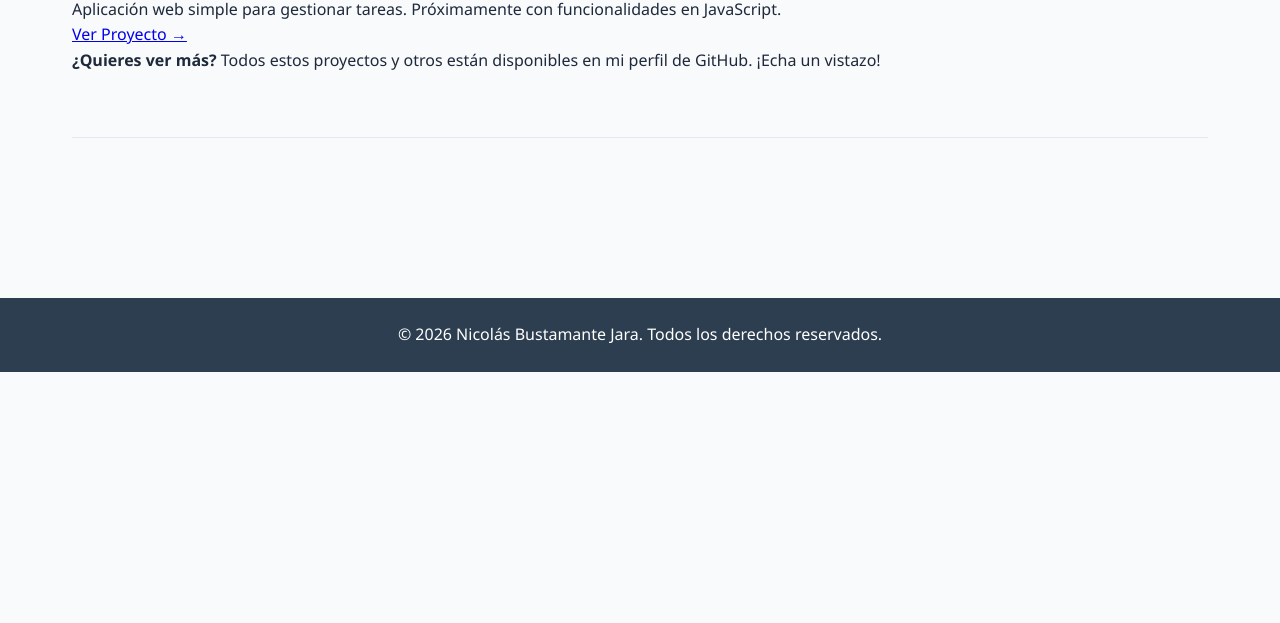
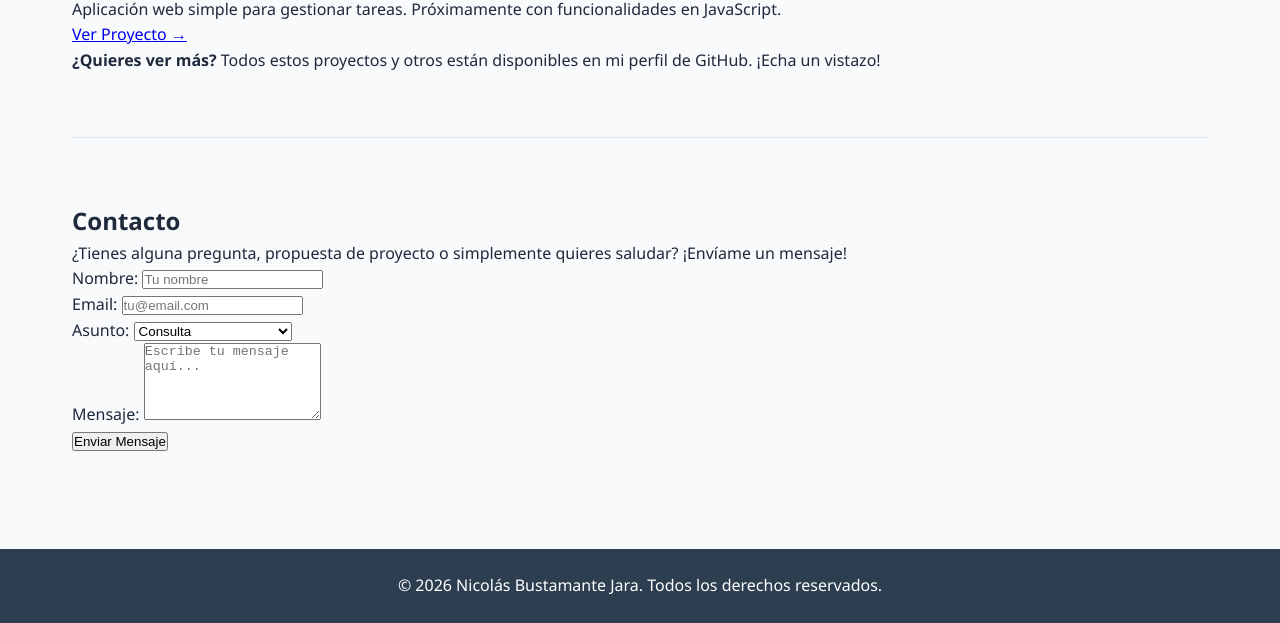
Before and after one commit to nicolas64615/Portafolio, a plain HTML site: page Evaluación 1/Portafolio/index.html in a window 1280 px wide. Shown: the part 1729-2352 px from the top of the page. Before the commit the page ends 2101 px from the top, so only its background shows below. Drawn offline with Linux system fonts and the light colour scheme.

Commit message:
feat: formulario de contacto y footer
Formulario completo (<form>, <input>, <select>,
<textarea>, <button>) y pie de página (<footer>).

```diff
--- a/Evaluación 1/Portafolio/index.html
+++ b/Evaluación 1/Portafolio/index.html
@@ -152,7 +152,36 @@
                 <p><strong>¿Quieres ver más?</strong> Todos estos proyectos y otros están disponibles en mi perfil de GitHub. ¡Echa un vistazo!</p>
             </aside>
         </section>
-        <section id="contacto" class="seccion"></section>
+                <!-- SECCIÓN CONTACTO -->
+        <section id="contacto" class="seccion">
+            <h2 class="seccion__titulo">Contacto</h2>
+            <div class="contacto__contenedor">
+                <p class="contacto__descripcion">¿Tienes alguna pregunta, propuesta de proyecto o simplemente quieres saludar? ¡Envíame un mensaje!</p>
+                <form action="#" method="post" class="formulario">
+                    <div class="form-group">
+                        <label for="nombre">Nombre:</label>
+                        <input type="text" id="nombre" name="nombre" placeholder="Tu nombre" required>
+                    </div>
+                    <div class="form-group">
+                        <label for="email">Email:</label>
+                        <input type="email" id="email" name="email" placeholder="tu@email.com" required>
+                    </div>
+                    <div class="form-group">
+                        <label for="asunto">Asunto:</label>
+                        <select id="asunto" name="asunto">
+                            <option value="consulta">Consulta</option>
+                            <option value="propuesta">Propuesta de Proyecto</option>
+                            <option value="otro">Otro</option>
+                        </select>
+                    </div>
+                    <div class="form-group">
+                        <label for="mensaje">Mensaje:</label>
+                        <textarea id="mensaje" name="mensaje" rows="5" placeholder="Escribe tu mensaje aquí..." required></textarea>
+                    </div>
+                    <button type="submit" class="btn btn--submit">Enviar Mensaje</button>
+                </form>
+            </div>
+        </section>
     </main>
 
     <footer class="footer">
```
